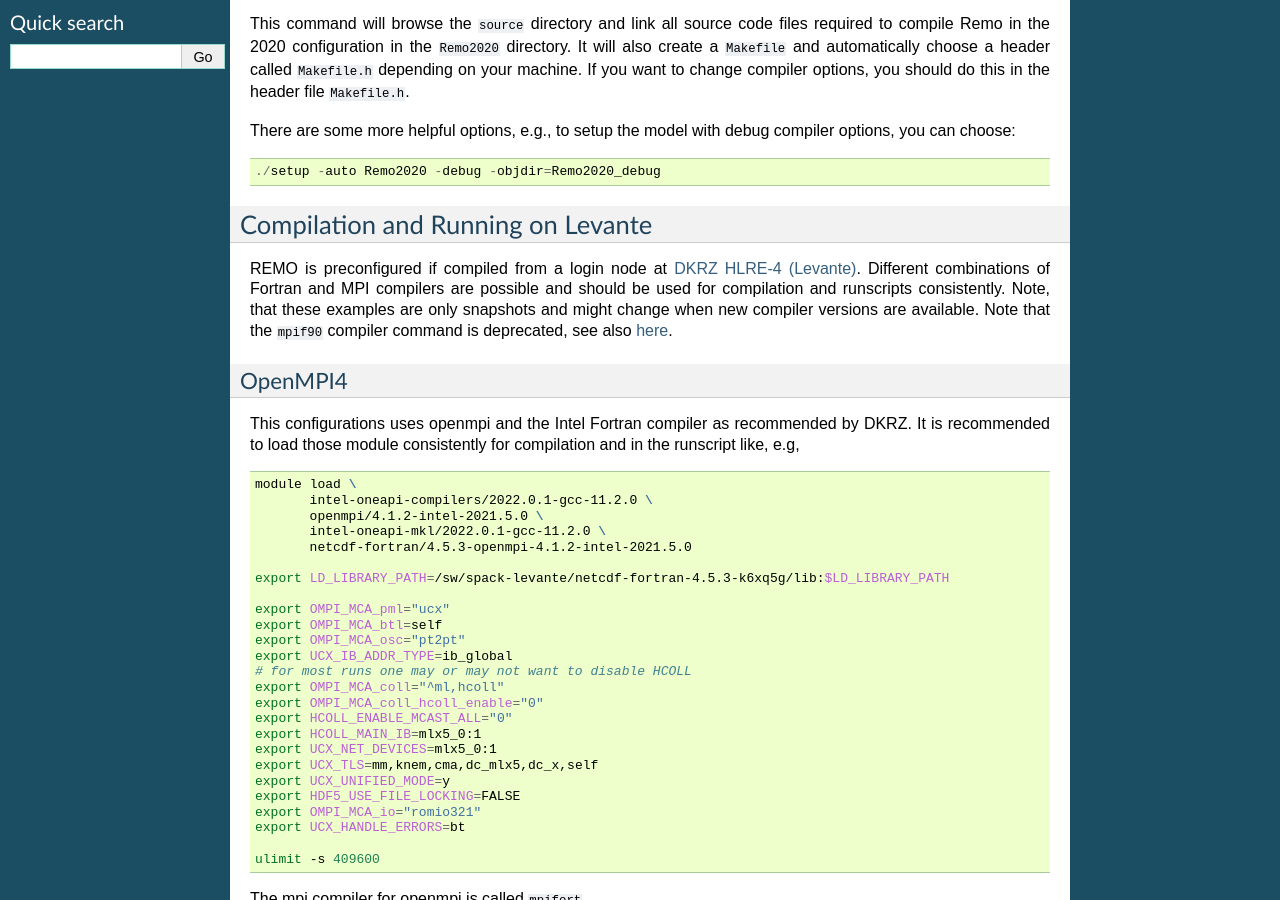
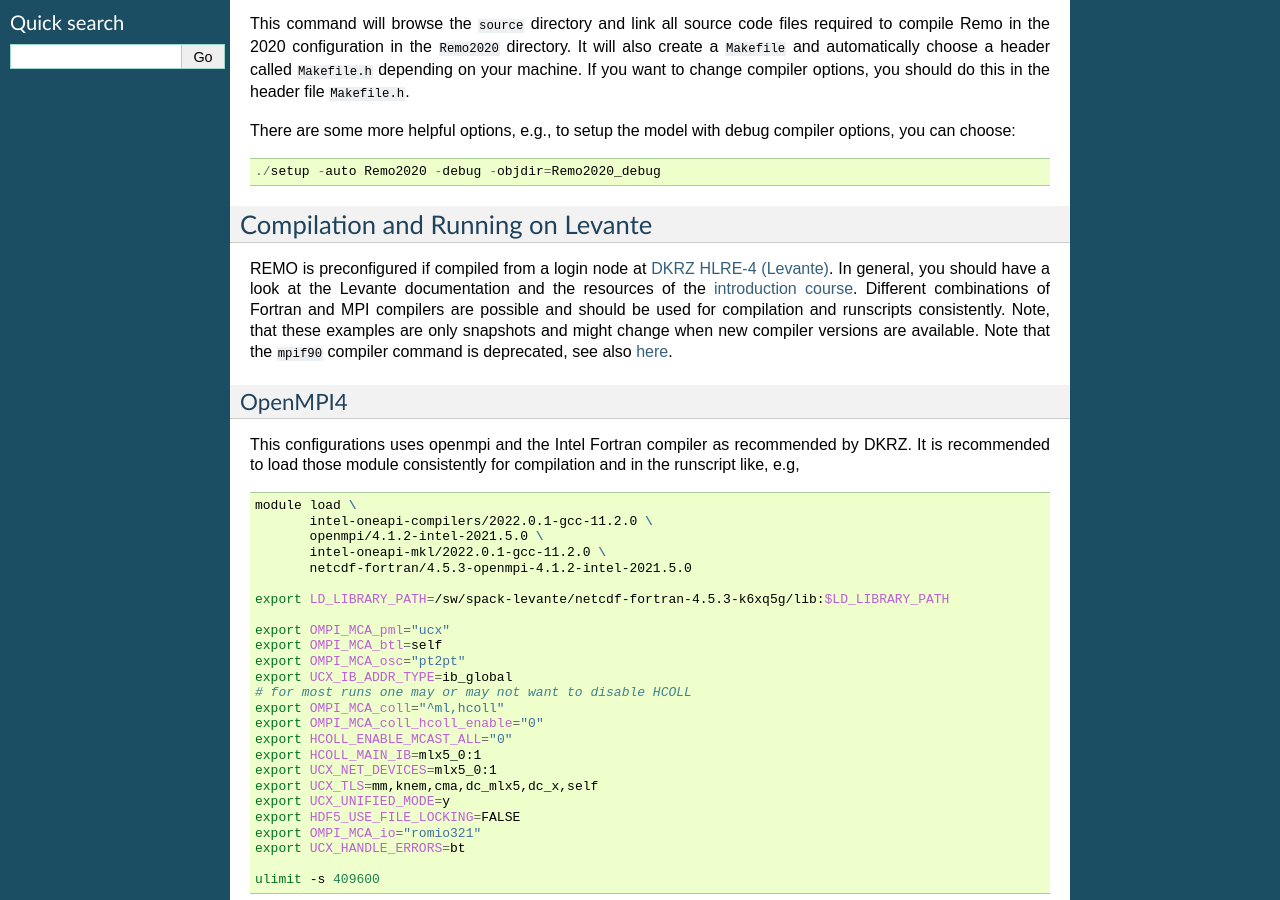
Before and after one commit to remo-rcm/remo-ug, a Sphinx documentation site: the page built from docs/README.md, in a window 1280 px wide and 900 px high, scrolled down 416 px. Built offline with Sphinx 7.4.7, drawn with Linux system fonts in a browser that asks for light colours.

Commit message:
Update README.md

```diff
--- a/docs/README.md
+++ b/docs/README.md
@@ -32,7 +32,7 @@
 
 ## Compilation and Running on Levante
 
-REMO is preconfigured if compiled from a login node at [DKRZ HLRE-4 (Levante)](https://docs.dkrz.de/doc/levante/). Different combinations of Fortran and MPI compilers are possible and should be used for compilation and runscripts consistently. Note, that these examples are only snapshots and might change when new compiler versions are available. Note that the `mpif90` compiler command is deprecated, see also [here](https://docs.dkrz.de/doc/levante/code-development/compiling-and-linking.html#mpi-compiler-wrappers).
+REMO is preconfigured if compiled from a login node at [DKRZ HLRE-4 (Levante)](https://docs.dkrz.de/doc/levante/). In general, you should have a look at the Levante documentation and the resources of the [introduction course](https://indico.dkrz.de/event/40/). Different combinations of Fortran and MPI compilers are possible and should be used for compilation and runscripts consistently. Note, that these examples are only snapshots and might change when new compiler versions are available. Note that the `mpif90` compiler command is deprecated, see also [here](https://docs.dkrz.de/doc/levante/code-development/compiling-and-linking.html#mpi-compiler-wrappers).
 
 ### OpenMPI4
 
```
